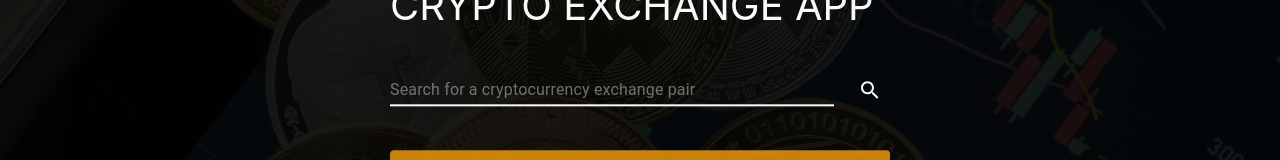
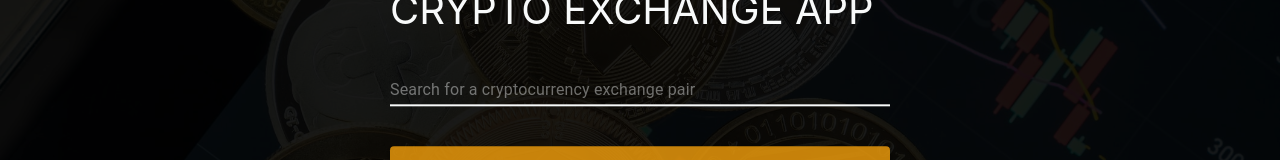
Before and after one commit to mk-petrov/crypto-exchange-app, a React (Create React App) app: page / in a window 1280 px wide. Shown: the part 191-351 px from the top of the page. Built offline with nearby package versions, Linux system fonts and the light colour scheme.

Commit message:
update UISearch

```diff
--- a/src/components/UISearch.tsx
+++ b/src/components/UISearch.tsx
@@ -4,16 +4,18 @@ import TextField from '@mui/material/TextField';
 import Stack from '@mui/material/Stack';
 import IconButton from '@mui/material/IconButton';
 import SearchIcon from '@mui/icons-material/Search';
+// import InputAdornment from "@material-ui/core/InputAdornment";
 
 interface IProps {
     value: string;
     onChange: (e: any) => void;
     onClick: () => void;
+    onClear?: (e: string) => void;
 }
 
 const ENTER_KEY = 13
 
-const UISearch:React.FC<IProps> = ({ value, onChange, onClick }) => {
+const UISearch:React.FC<IProps> = ({ value, onChange, onClick, onClear }) => {
 
     const handleKeyPress = (e: any) => {
         if (ENTER_KEY === e.keyCode) {
@@ -35,9 +37,13 @@ const UISearch:React.FC<IProps> = ({ value, onChange, onClick }) => {
                 type="search"
                 variant="standard"
             />
-            <IconButton color="primary" aria-label="upload picture" component="span" onClick={onClick}>
-                <SearchIcon />
-            </IconButton>
+            {
+                value?.length > 5 && (
+                    <IconButton color="primary" aria-label="upload picture" component="span" onClick={onClick}>
+                        <SearchIcon />
+                    </IconButton>
+                )
+            }
         </Stack>
     )
 }
```
